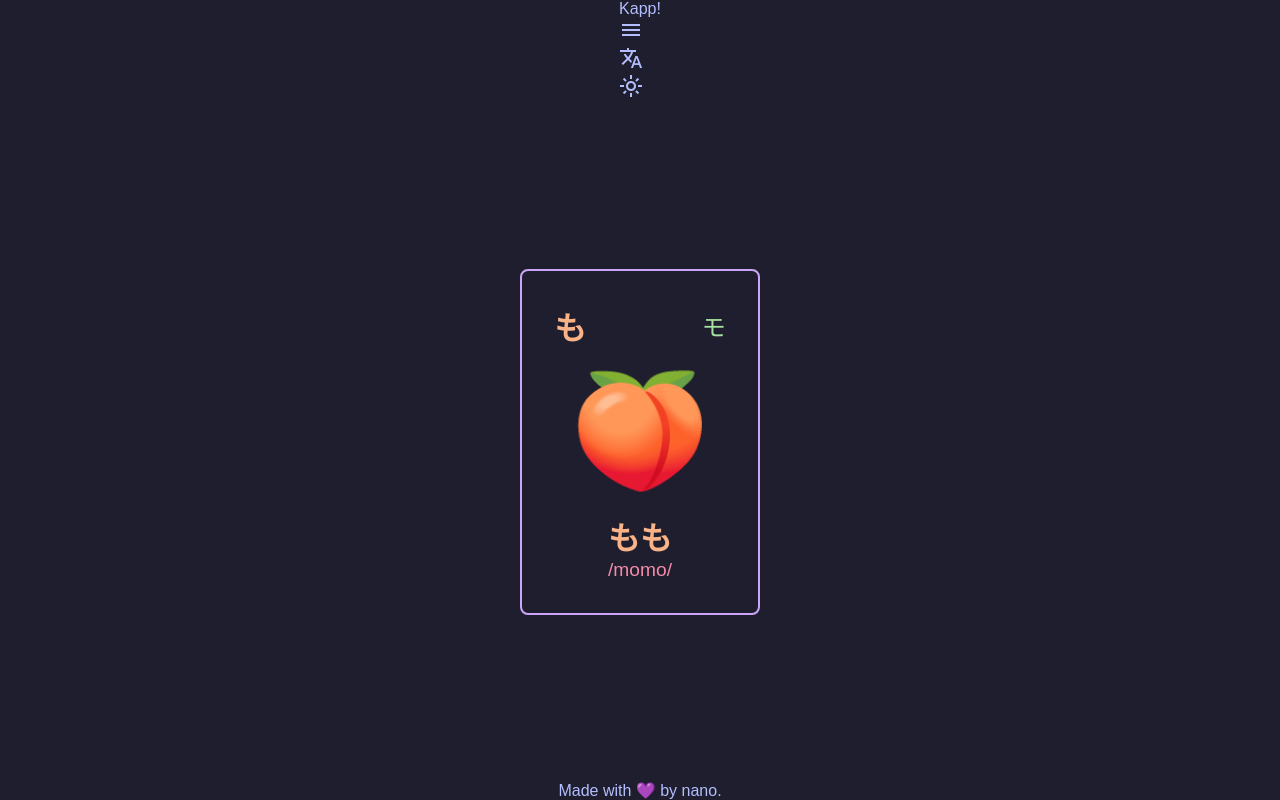
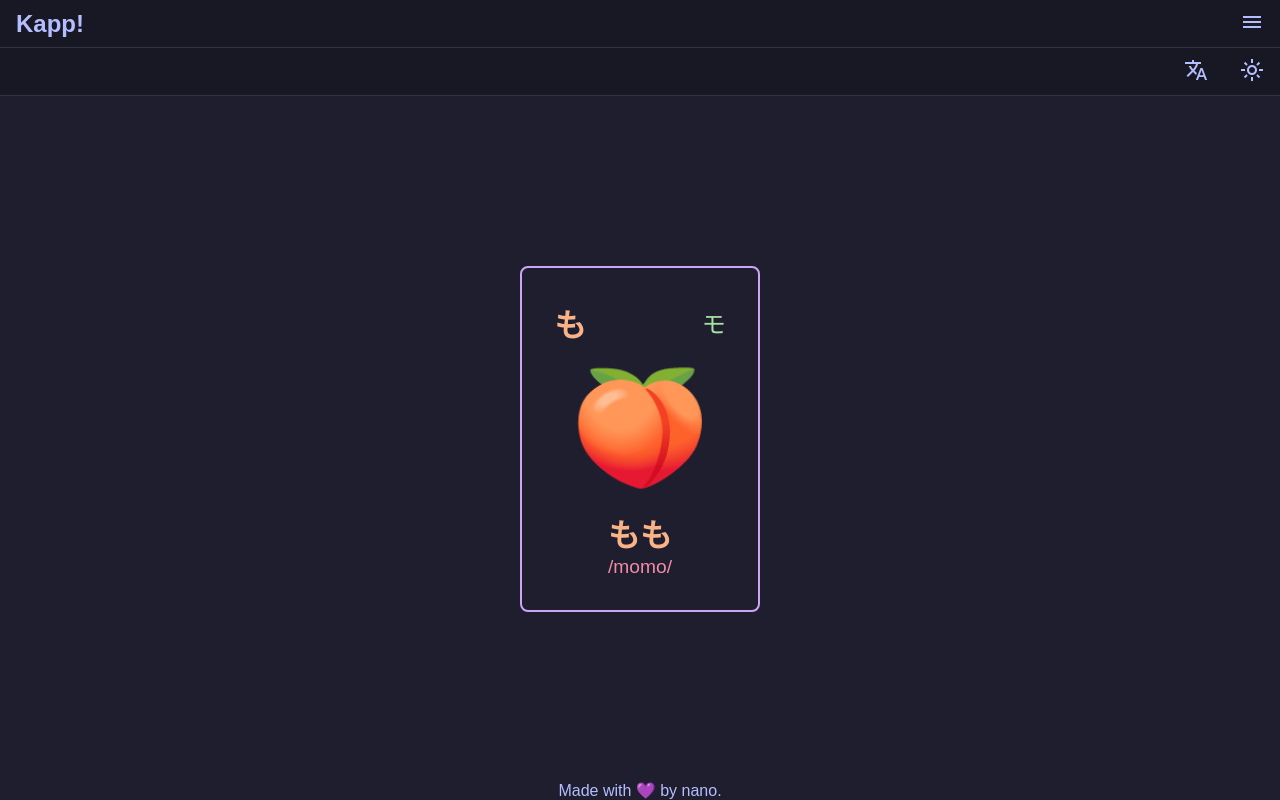
Before and after one commit to mec-nyan/kapp, a Preact app: page / in a window 1280 px wide. Built offline with nearby package versions, Linux system fonts and the light colour scheme.

Commit message:
TopBar styles and layout.

```diff
--- a/src/features/shared/components/topBar.scss
+++ b/src/features/shared/components/topBar.scss
@@ -0,0 +1,49 @@
+#top-bar {
+  width: 100%;
+  height: 96px;
+  display: grid;
+  grid-template-rows: 1fr 1fr;
+  background-color: var(--mantle);
+  /* overflow: hidden; */
+  /* border: 1px solid yellow; */
+}
+
+.top-bar-top-half {
+  height: 100%;
+  width: 100%;
+  display: flex;
+  flex-direction: row;
+  justify-content: space-between;
+  align-items: center;
+  padding: 0 16px;
+  border-bottom: 1px solid var(--surface0);
+}
+
+.app-title {
+  font-family: 'Ubuntu Sans', sans-serif;
+  font-size: 1.5rem;
+  font-weight: bold;
+  /* font-style: italic; */
+  color: var(--lavender);
+}
+
+.menu-icon {
+  font-size: 24px;
+}
+
+.top-bar-bottom-half {
+  height: 100%;
+  width: 100%;
+  display: flex;
+  flex-direction: row;
+  justify-content: flex-end;
+  align-items: center;
+  /* padding: 0 16px; */
+  border-bottom: 1px solid var(--surface0);
+}
+
+.language-icon,
+.theme-icon {
+  font-size: 24px;
+  padding: 0 16px;
+}
--- a/src/features/shared/components/topBar.tsx
+++ b/src/features/shared/components/topBar.tsx
@@ -1,3 +1,5 @@
+import './topBar.scss'
+
 export default function TopBar() {
   return (
     <div id='top-bar'>
```
